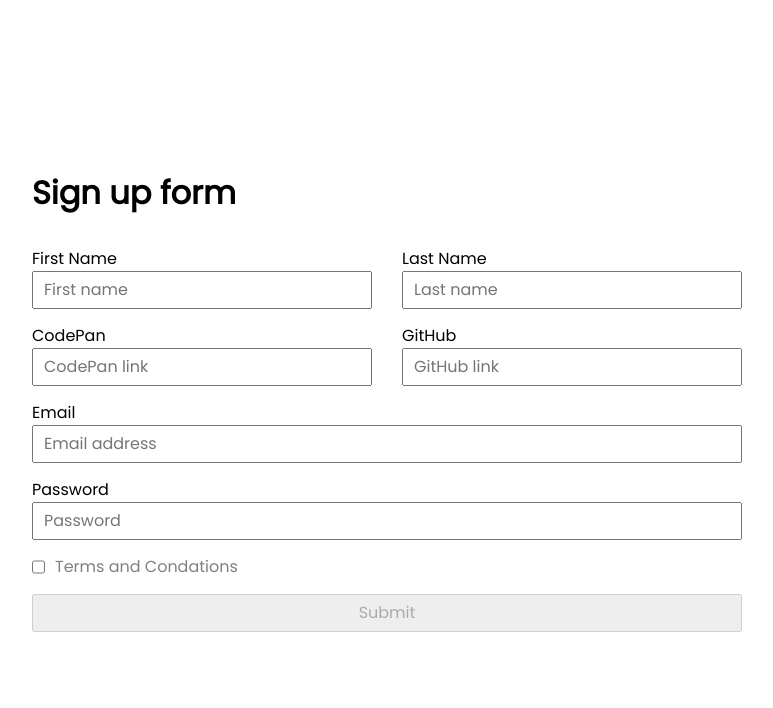
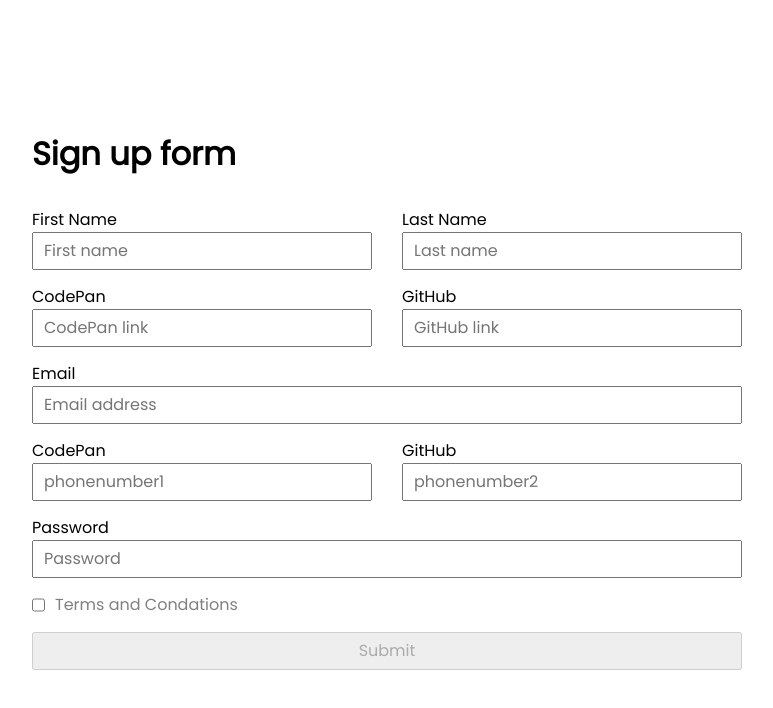
Before and after one commit to aadilmughal786/formik-boilerplate, a React (Vite) app: page / in a window 1280 px wide. Shown: the top 708 px of the page, without its empty margins (253-1026 px from the left). Built offline with nearby package versions, Linux system fonts and the light colour scheme.

Commit message:
feat : add array values

```diff
--- a/src/components/sign-up-form.jsx
+++ b/src/components/sign-up-form.jsx
@@ -16,6 +16,7 @@ const SignUpForm = () => {
       codepan: "",
       github: "",
     },
+    phonenumbers: ["", ""],
   };
 
   const onSubmit = (values) => {
@@ -36,6 +37,9 @@ const SignUpForm = () => {
       codepan: Yup.string().required(),
       github: Yup.string().required(),
     }),
+    phonenumbers: Yup.array().of(
+      Yup.string().matches(/^\d{10}$/, "Invalid phone number")
+    ),
   });
 
   return (
@@ -43,7 +47,7 @@ const SignUpForm = () => {
       {/* rander props pattren */}
       {({ isValid, dirty }) => (
         <Form>
-          <div className="name-fields">
+          <div className="group-fields">
             <div className="fields">
               <label htmlFor="fname">First Name</label>
               <Field
@@ -66,7 +70,7 @@ const SignUpForm = () => {
             </div>
           </div>
 
-          <div className="name-fields">
+          <div className="group-fields">
             <div className="fields">
               <label htmlFor="codepan">CodePan</label>
               <Field
@@ -96,6 +100,7 @@ const SignUpForm = () => {
               />
             </div>
           </div>
+
           <div className="fields">
             <label htmlFor="email">Email</label>
             <Field
@@ -106,6 +111,38 @@ const SignUpForm = () => {
             />
             <ErrorMessage className="error" component="p" name="email" />
           </div>
+
+          <div className="group-fields">
+            <div className="fields">
+              <label htmlFor="phonenumber1">CodePan</label>
+              <Field
+                type="text"
+                id="phonenumber1"
+                placeholder="phonenumber1"
+                name="phonenumbers[0]"
+              />
+              <ErrorMessage
+                className="error"
+                component="p"
+                name="phonenumbers[0]"
+              />
+            </div>
+            <div className="fields">
+              <label htmlFor="phonenumber2">GitHub</label>
+              <Field
+                type="text"
+                id="phonenumber2"
+                placeholder="phonenumber2"
+                name="phonenumbers[1]"
+              />
+              <ErrorMessage
+                className="error"
+                component="p"
+                name="phonenumbers[1]"
+              />
+            </div>
+          </div>
+
           <div className="fields">
             <label htmlFor="password">Password</label>
             <Field
--- a/src/style/global.css
+++ b/src/style/global.css
@@ -24,7 +24,7 @@ form {
   flex-direction: column;
 }
 
-.name-fields {
+.group-fields {
   display: flex;
   gap: 30px;
 }
```
